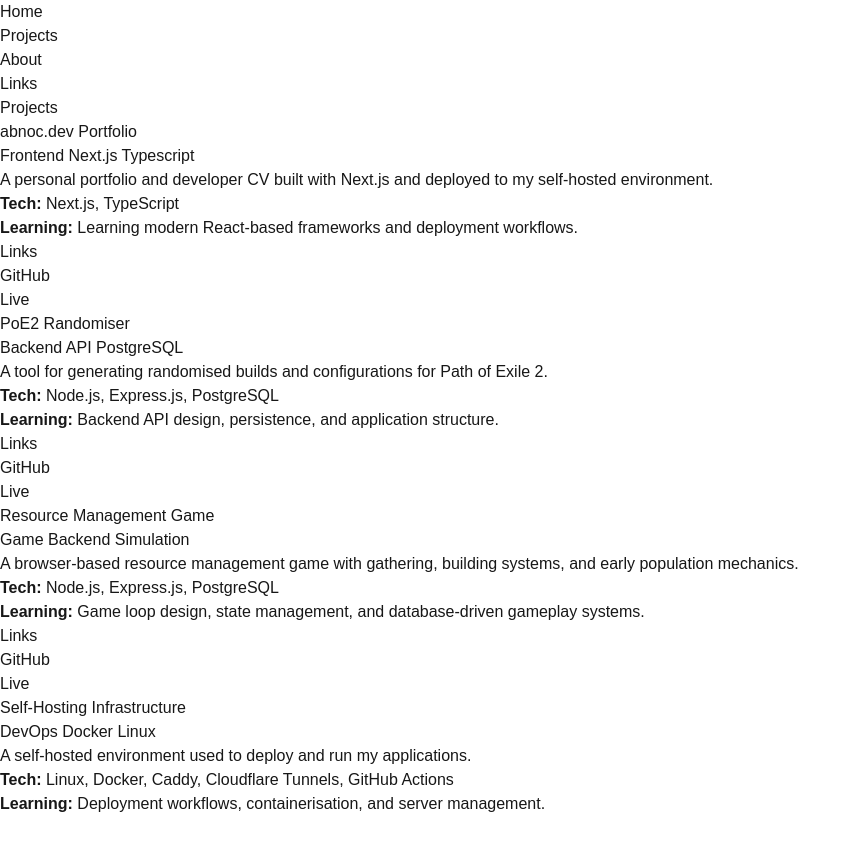
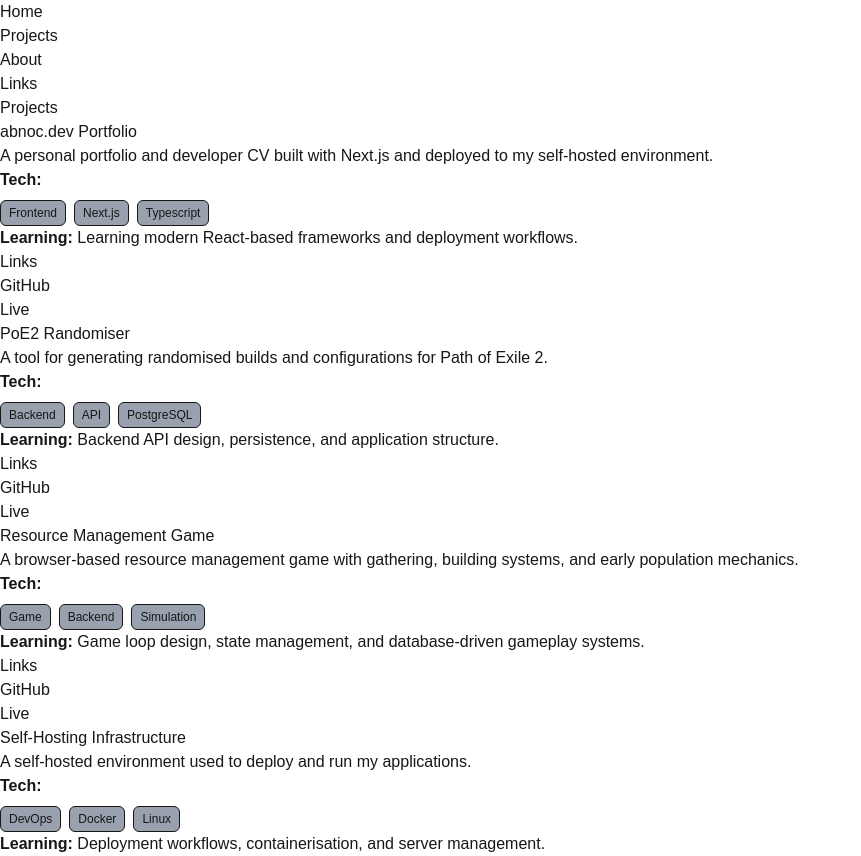
Before and after one commit to AbnocChinwads/abnoc-dev, a Next.js app: page /projects in a window 1280 px wide. Shown: the whole page, without its empty margins (0-861 px from the left). Before the commit the page ends 816 px from the top, so only its background shows below. Built offline with nearby package versions, Linux system fonts and the light colour scheme.

Commit message:
Refactor ProjectCard component to use array for tech prop; update projects data and remove tags prop from Projects page

```diff
--- a/src/app/components/ProjectCard.tsx
+++ b/src/app/components/ProjectCard.tsx
@@ -1,11 +1,10 @@
 type ProjectCardProps = {
   title: string;
   description: string;
-  tech?: string;
+  tech?: string[];
   learning?: string;
   github?: string;
   live?: string;
-  tags?: string[];
   variant?: "full" | "compact";
 };
 
@@ -16,20 +15,11 @@ export default function ProjectCard({
   learning,
   github,
   live,
-  tags,
   variant = "full",
 }: ProjectCardProps) {
   return (
     <section>
       <h4>{title}</h4>
-
-      {tags && tags.length > 0 && (
-        <div>
-          {tags.map((tag) => (
-            <span key={tag}>{tag}</span>
-          ))}
-        </div>
-      )}
 
       <p>{description}</p>
 
@@ -37,7 +27,19 @@ export default function ProjectCard({
         <>
           {tech && (
             <p>
-              <strong>Tech:</strong> {tech}
+              <strong>Tech:</strong>
+              {tech && tech.length > 0 && (
+                <div className="flex flex-wrap gap-2 mt-2">
+                  {tech.map((item) => (
+                    <span
+                      key={item}
+                      className="px-2 py-1 text-xs border rounded-md bg-gray-400"
+                    >
+                      {item}
+                    </span>
+                  ))}
+                </div>
+              )}
             </p>
           )}
           {learning && (
--- a/src/app/data/projects.ts
+++ b/src/app/data/projects.ts
@@ -2,41 +2,37 @@ export const projects = [
     {
         title: "abnoc.dev Portfolio",
         description: "A personal portfolio and developer CV built with Next.js and deployed to my self-hosted environment.",
-        tech: "Next.js, TypeScript",
+        tech: ["Frontend", "Next.js", "Typescript"],
         learning: "Learning modern React-based frameworks and deployment workflows.",
         github:"https://github.com/AbnocChinwads/abnoc-dev",
         live:"https://abnoc.dev",
         featured: false,
-        tags: ["Frontend ", "Next.js ", "Typescript "],
     },
     {
         title: "PoE2 Randomiser",
         description: "A tool for generating randomised builds and configurations for Path of Exile 2.",
-        tech: "Node.js, Express.js, PostgreSQL",
+        tech: ["Backend", "API", "PostgreSQL"],
         learning: "Backend API design, persistence, and application structure.",
         github:"https://github.com/AbnocChinwads/poe-2-randomiser",
         live:"https://buildroll.abnoc.dev",
         featured: true,
-        tags: ["Backend ", "API ", "PostgreSQL "],
     },
     {
         title: "Resource Management Game",
         description: "A browser-based resource management game with gathering, building systems, and early population mechanics.",
-        tech: "Node.js, Express.js, PostgreSQL",
+        tech: ["Game", "Backend", "Simulation"],
         learning: "Game loop design, state management, and database-driven gameplay systems.",
         github:"https://github.com/AbnocChinwads/resource-management-game",
         live:"https://icecream.abnoc.dev",
         featured: false,
-        tags: ["Game ", "Backend ", "Simulation "],
     },
     {
         title: "Self-Hosting Infrastructure",
         description: "A self-hosted environment used to deploy and run my applications.",
-        tech: "Linux, Docker, Caddy, Cloudflare Tunnels, GitHub Actions",
+        tech: ["DevOps", "Docker", "Linux"],
         learning: "Deployment workflows, containerisation, and server management.",
         github:"",
         live:"",
         featured: true,
-        tags: ["DevOps ", "Docker ", "Linux "],
     },
 ];
--- a/src/app/projects/page.tsx
+++ b/src/app/projects/page.tsx
@@ -10,7 +10,6 @@ export default function Projects() {
         <ProjectCard
             key={project.title}
             title={project.title}
-            tags={project.tags}
             description={project.description}
             tech={project.tech}
             learning={project.learning}
```
